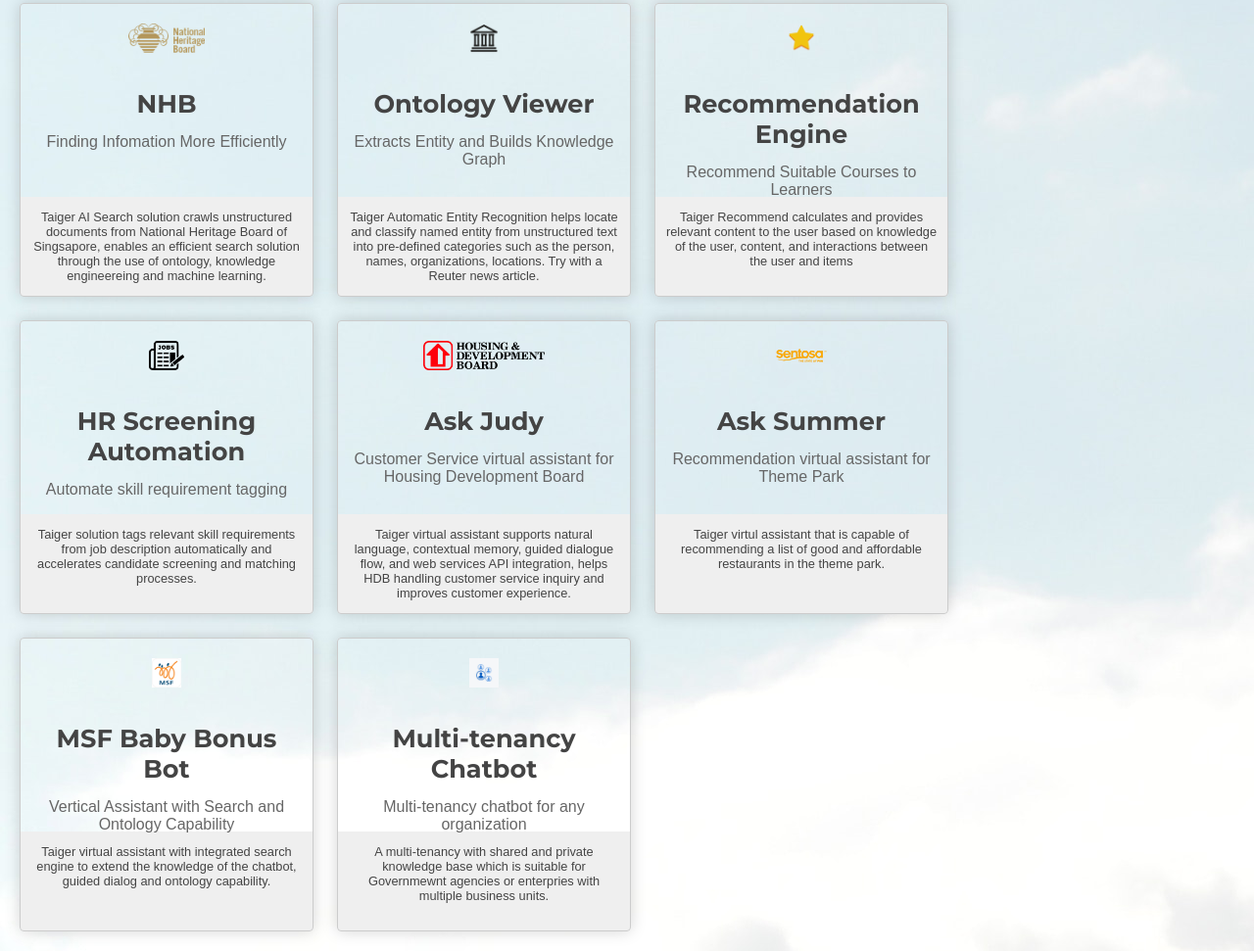
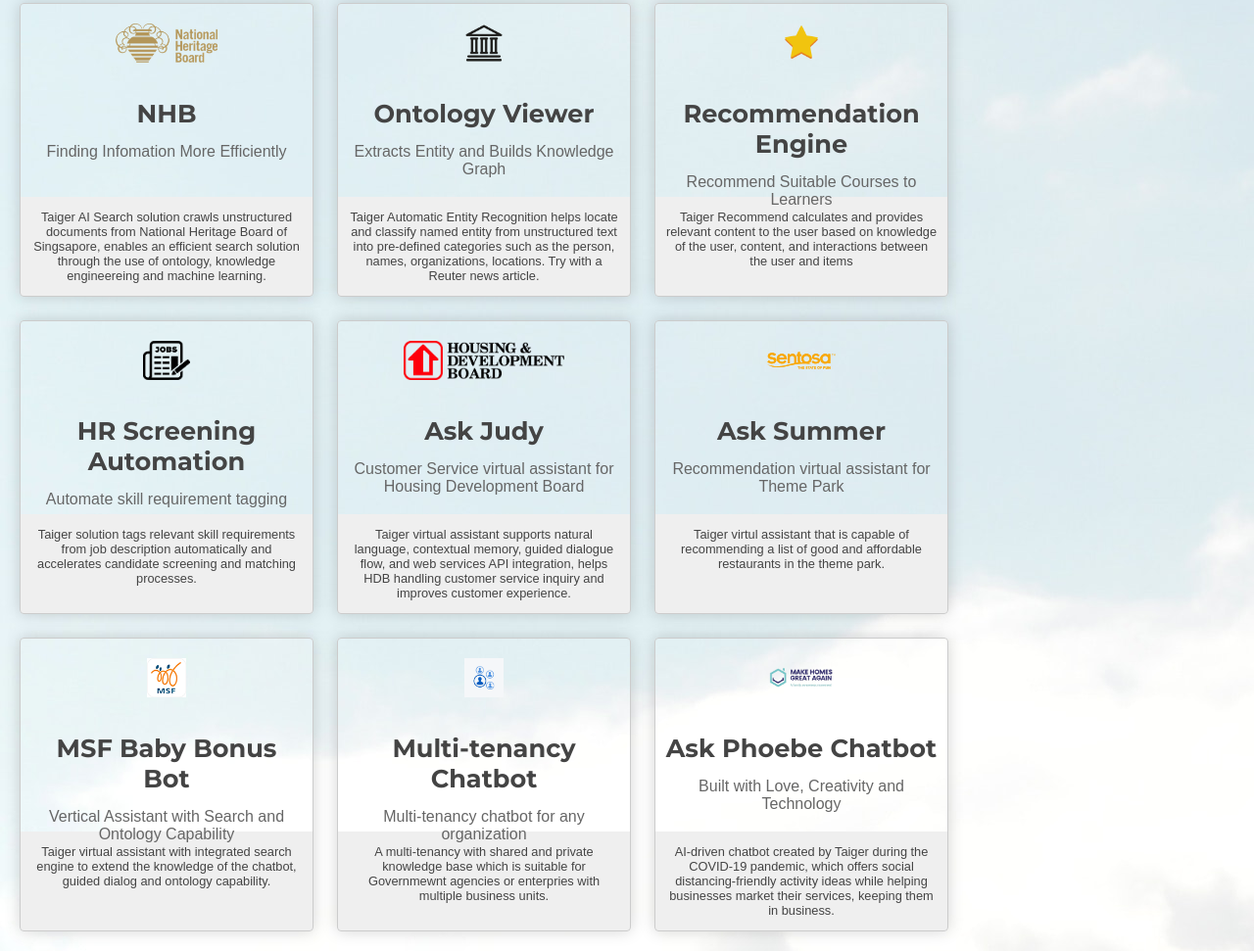
Before and after one commit to dennis-taiger/demo_landing_page, a plain HTML site: page main.html in a window 1280 px wide. Shown: the part 1540-2511 px from the top of the page at 98% size. Drawn offline with nearby package versions, Linux system fonts and the light colour scheme; a web font is replaced by a local one.

Commit message:
add ask phoebe widget

```diff
--- a/css/style.css
+++ b/css/style.css
@@ -3,8 +3,8 @@
 }
 
 body {
-  font-family: "Muli", sans-serif;
-  background-image: url("../image/atmosphere-background-bright-clouds-19670.jpg");
+  font-family: 'Muli', sans-serif;
+  background-image: url('../image/atmosphere-background-bright-clouds-19670.jpg');
 }
 
 .h1 {
@@ -88,7 +88,7 @@ body {
 /* ---- button-group ---- */
 
 .button-group:after {
-  content: "";
+  content: '';
   display: block;
   clear: both;
 }
@@ -118,7 +118,7 @@ body {
 
 /* clear fix */
 .grid:after {
-  content: "";
+  content: '';
   display: block;
   clear: both;
 }
@@ -171,13 +171,13 @@ body {
 }
 
 .element-item .logo img {
-  height: 30px;
+  height: 40px;
 }
 
 .element-item .name {
   position: relative;
   top: 30px;
-  font-family: "Montserrat", sans-serif;
+  font-family: 'Montserrat', sans-serif;
   text-align: center;
   font-size: 1.6em;
   font-weight: 700;
--- a/main.html
+++ b/main.html
@@ -268,7 +268,7 @@
         </div>
       </a>
 
-      <a href="http://nhb-uat.taiger.io:8080/#/dashboard" target="_blank"
+      <a href="http://nhb-uat.taiger.io/#/dashboard" target="_blank"
         ><div class="element-item search government">
           <p class="logo">
             <img src="./image/nhb.png" alt="" />
@@ -400,6 +400,21 @@
           </p>
         </div></a
       >
+
+      <a href="https://makehomesgreatagain.today/ask-phoebe" target="_blank">
+        <div class="element-item graphic converse other">
+          <p class="logo">
+            <img src="./image/mhga-logo.png" alt="" />
+          </p>
+          <h3 class="name">Ask Phoebe Chatbot</h3>
+          <p class="subtitle">Built with Love, Creativity and Technology</p>
+          <p class="desc">
+            AI-driven chatbot created by Taiger during the COVID-19 pandemic,
+            which offers social distancing-friendly activity ideas while helping
+            businesses market their services, keeping them in business.
+          </p>
+        </div>
+      </a>
     </div>
     <!-- partial -->
     <script src="https://cdnjs.cloudflare.com/ajax/libs/jquery/2.2.2/jquery.min.js"></script>
```
Also changed, not shown: image/mhga-logo.png (added).
